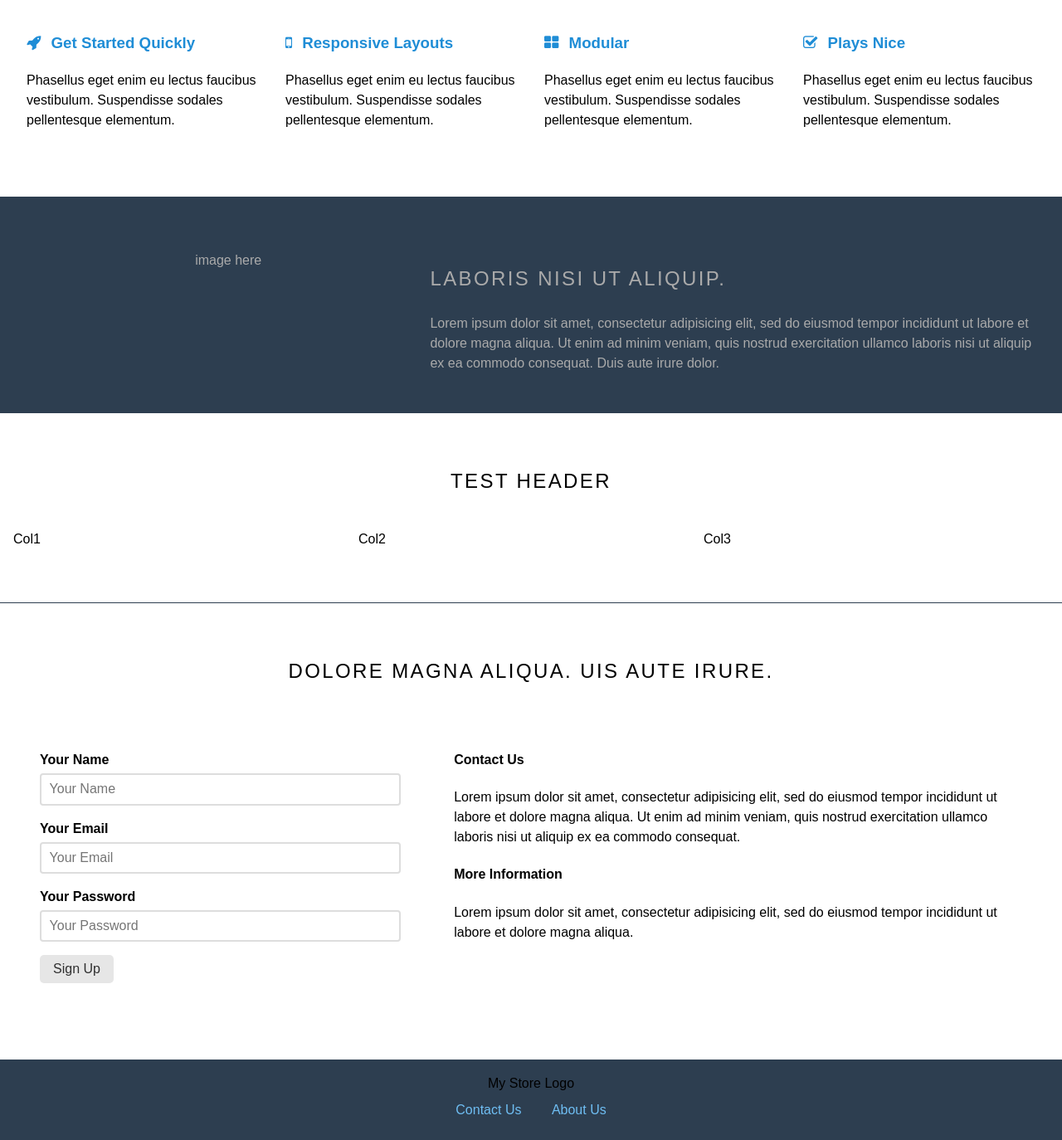
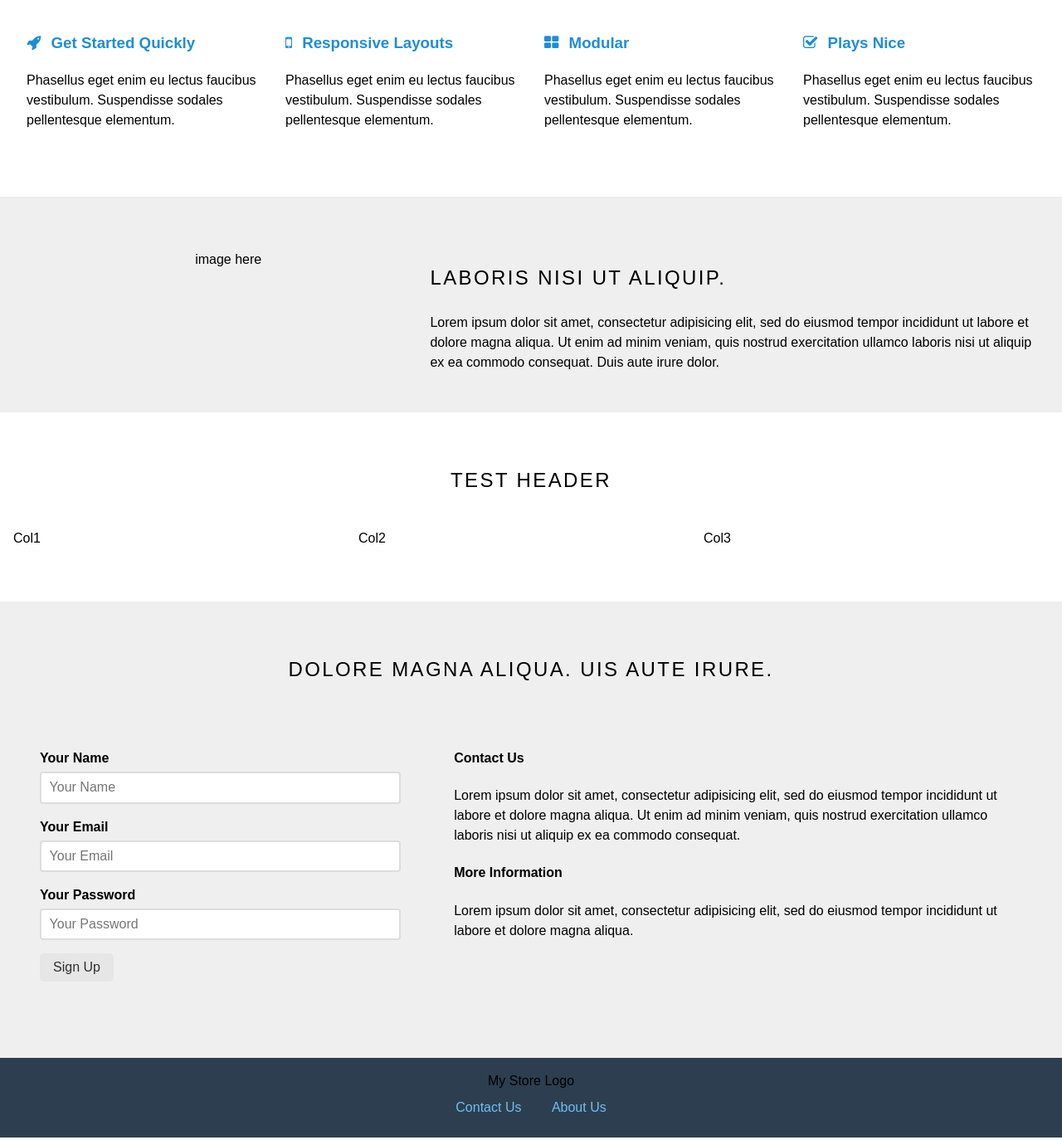
Before and after one commit to aparkening/my-store, a website: page public/home.html in a window 1280 px wide. Shown: the part 513-1887 px from the top of the page at 83% size. Drawn offline with nearby package versions, Linux system fonts and the light colour scheme.

Commit message:
Add alternating background to .content divs
Lighten secondary background color and comment out .content border.

```diff
--- a/public/styles/styles.css
+++ b/public/styles/styles.css
@@ -15,8 +15,8 @@
   --header-txt-color: --main-txt-color;
   --header-2-txt-color: green;
 
-  --secondary-bg-color: #2d3e50;
-  --secondary-txt-color: #aaa;
+  --secondary-bg-color: #efefef;
+  --secondary-txt-color: #black;
   --secondary-button-bg-color: var(--splash-txt-color);
   --secondary-button-txt-color: var(--splash-bg-color);;
 
@@ -182,7 +182,7 @@ h6 {
 
 
 /*
- * -- HIGHLIGHT STYLES --
+ * -- SPLASH STYLES --
  */
 
 .splash-container {
@@ -252,7 +252,10 @@ h6 {
 /* We want to give the content area some more padding */
 .content {
   padding: 1em 1em 3em;
-  border-bottom: 1px solid var(--border-color);
+}
+.content:nth-child(2n) {
+  background-color: var(--secondary-bg-color);
+  /* border-bottom: 1px solid var(--border-color); */
 }
 
 /* This is the class used for the main content headers (<h2>) */
```
